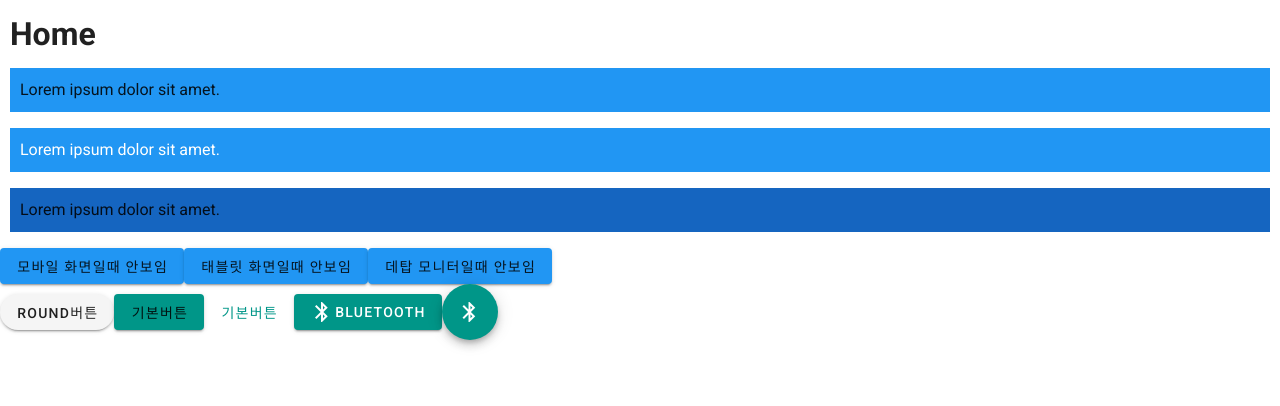
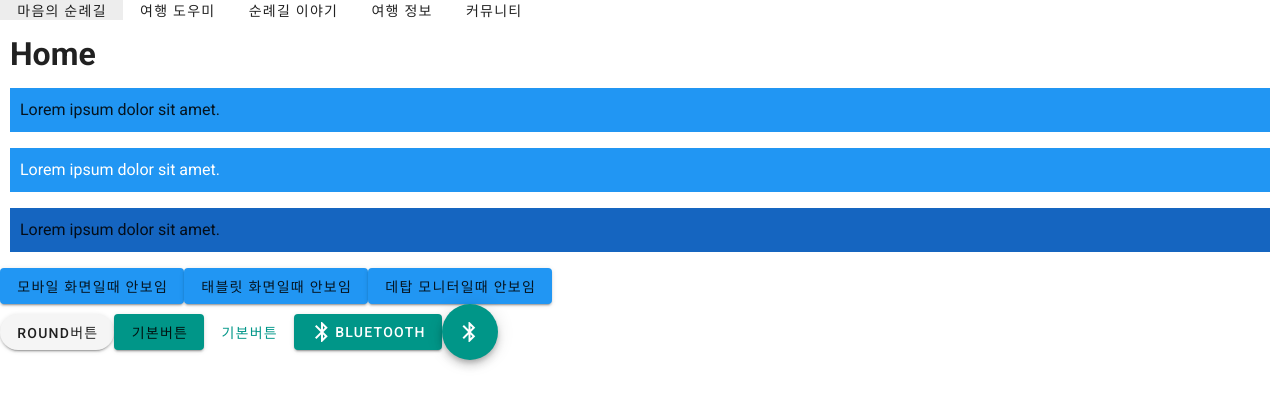
Before and after one commit to SeoHwiDo/VueStudy, a Vue app: page / in a window 1280 px wide. Shown: the top 406 px of the page. Built offline with nearby package versions, Linux system fonts and the light colour scheme.

Commit message:
add toolbar[add]

```diff
--- a/src/App.vue
+++ b/src/App.vue
@@ -1,6 +1,7 @@
 <template>
   <v-app>
     <v-content>
+      <toolbar></toolbar>
       <home></home>
       <homebutton></homebutton>
     </v-content>
@@ -10,12 +11,12 @@
 <script>
 import Home from './components/Home';
 import Homebutton from './components/Homebutton';
-
+import Toolbar from './components/Toolbar'
 export default {
   name: 'App',
 
   components: {
-    Homebutton,Home,
+    Homebutton,Home,Toolbar,
   },
 };
 </script>
--- /dev/null
+++ b/src/components/Toolbar.vue
@@ -0,0 +1,9 @@
+<template>
+    <v-toolbar-items class=hidden-sm-and-down>
+        <v-btn text>마음의 순례길</v-btn>
+        <v-btn text>여행 도우미</v-btn>
+        <v-btn text>순례길 이야기</v-btn>
+        <v-btn text>여행 정보</v-btn>
+        <v-btn text>커뮤니티</v-btn>
+    </v-toolbar-items>
+</template>
```
